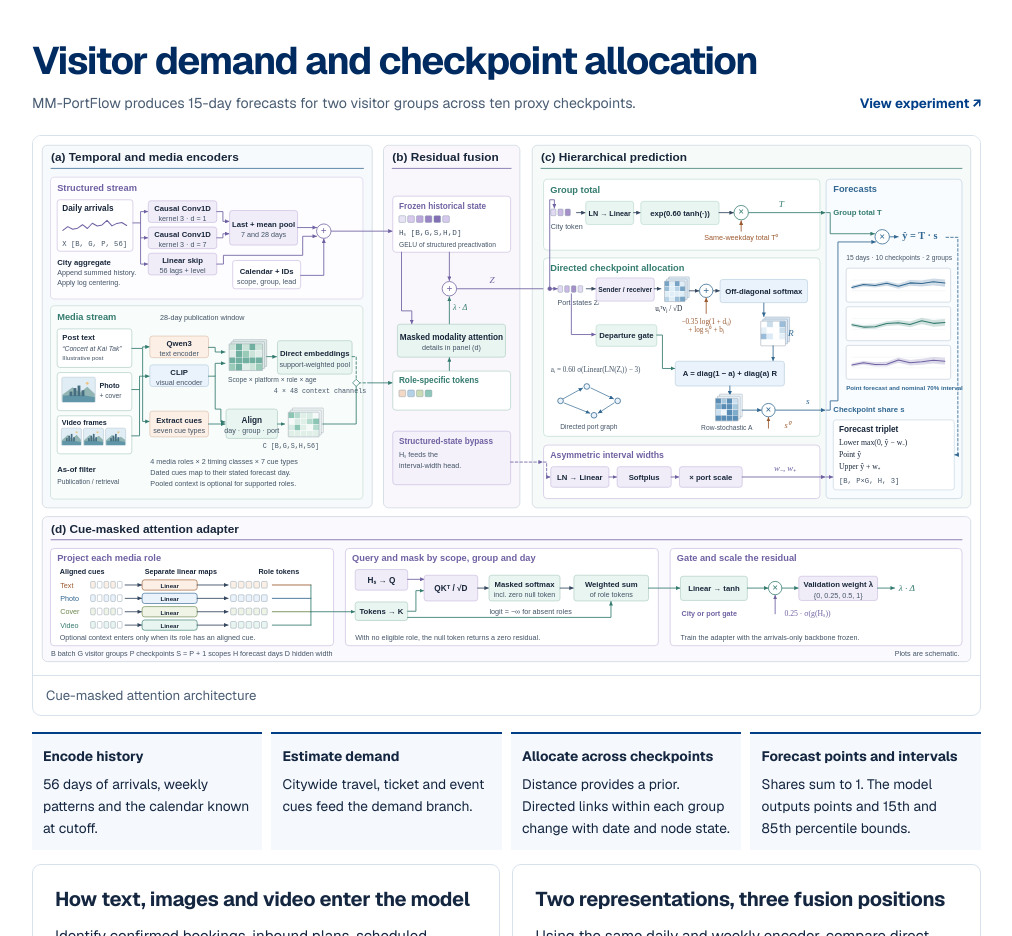
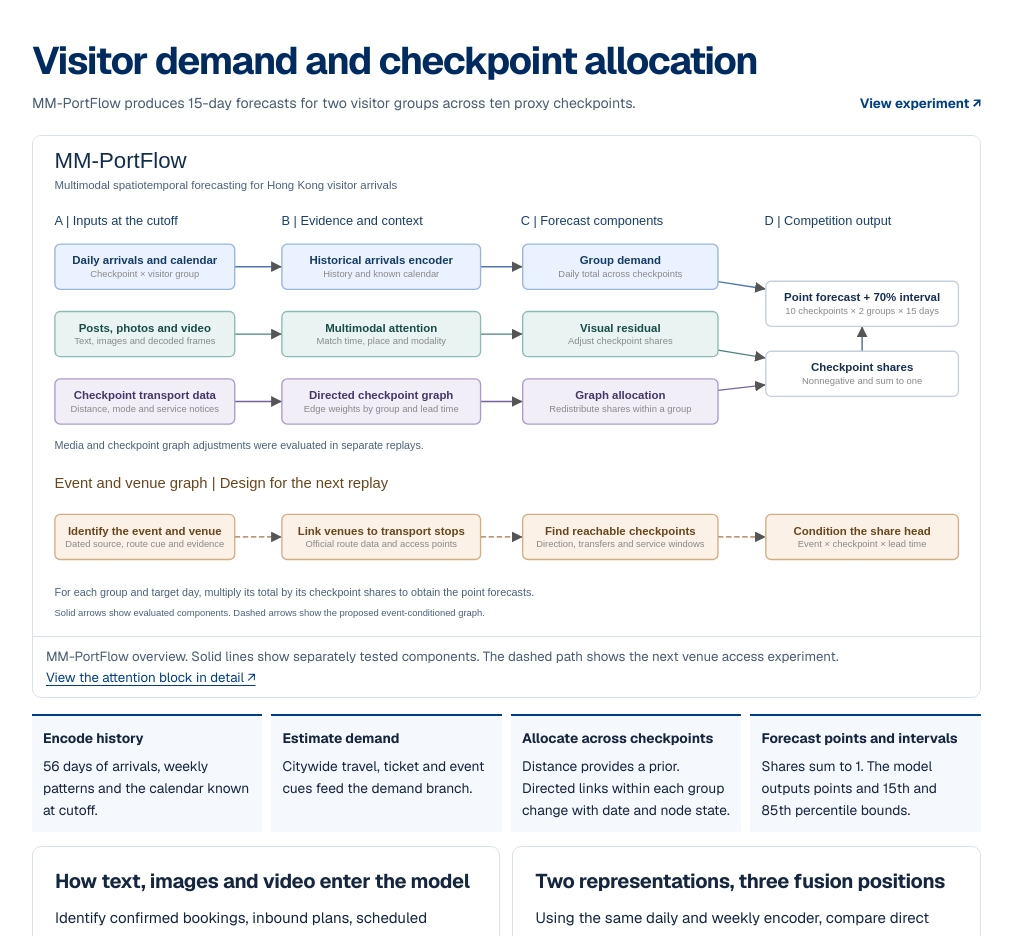
Before and after one commit to Brad-zqh/hong-kong-arrivals-outlook, a plain HTML site: page site/methods.html in a window 1280 px wide. Shown: the part 2640-3576 px from the top of the page, without its empty margins (259-1271 px from the left). Drawn offline with Linux system fonts and the light colour scheme.

Commit message:
Show the MM-PortFlow model overview on the methods page

```diff
--- a/site/methods.html
+++ b/site/methods.html
@@ -126,8 +126,8 @@
           <a class="text-link" href="index.html#multimodal"><span class="copy-en">View experiment ↗</span><span class="copy-zh">查看实验结果 ↗</span></a>
         </div>
         <figure class="architecture-figure" id="architecture">
-          <a href="assets/forecast-architecture.svg"><img src="assets/forecast-architecture.svg" alt="Temporal and media encoders, cue-masked attention, directed checkpoint allocation and prediction intervals" data-zh-alt="时序与多模态编码、线索掩码注意力、动态口岸分流与预测区间" width="1840" height="1048" loading="lazy"></a>
-          <figcaption><span class="copy-en">Cue-masked attention architecture</span><span class="copy-zh">线索掩码注意力架构</span></figcaption>
+          <a href="assets/mm-portflow-architecture.svg"><img src="assets/mm-portflow-architecture.svg" alt="Forecast inputs, separately tested media and transport graph components, and a proposed extension using event venues" data-zh-alt="预测输入、分别回测的图文视频与交通图模块，以及拟议的场馆交通图" width="1406" height="742" loading="lazy"></a>
+          <figcaption><span class="copy-en">MM-PortFlow overview. Solid lines show separately tested components. The dashed path shows the next venue access experiment. <a href="assets/forecast-architecture.svg">View the attention block in detail ↗</a></span><span class="copy-zh">MM-PortFlow 概览。实线表示分别做过回测的模块，虚线表示下一轮场馆可达性实验。<a href="assets/forecast-architecture.svg">查看注意力模块细节 ↗</a></span></figcaption>
         </figure>
         <ol class="method-flow">
           <li><strong><span class="copy-en">Encode history</span><span class="copy-zh">时序编码</span></strong><span><span class="copy-en">56 days of arrivals, weekly patterns and the calendar known at cutoff.</span><span class="copy-zh">56 天日客流、周周期及截点已知日历。</span></span></li>
```
Also changed, not shown: site/assets/mm-portflow-architecture.svg (added).
